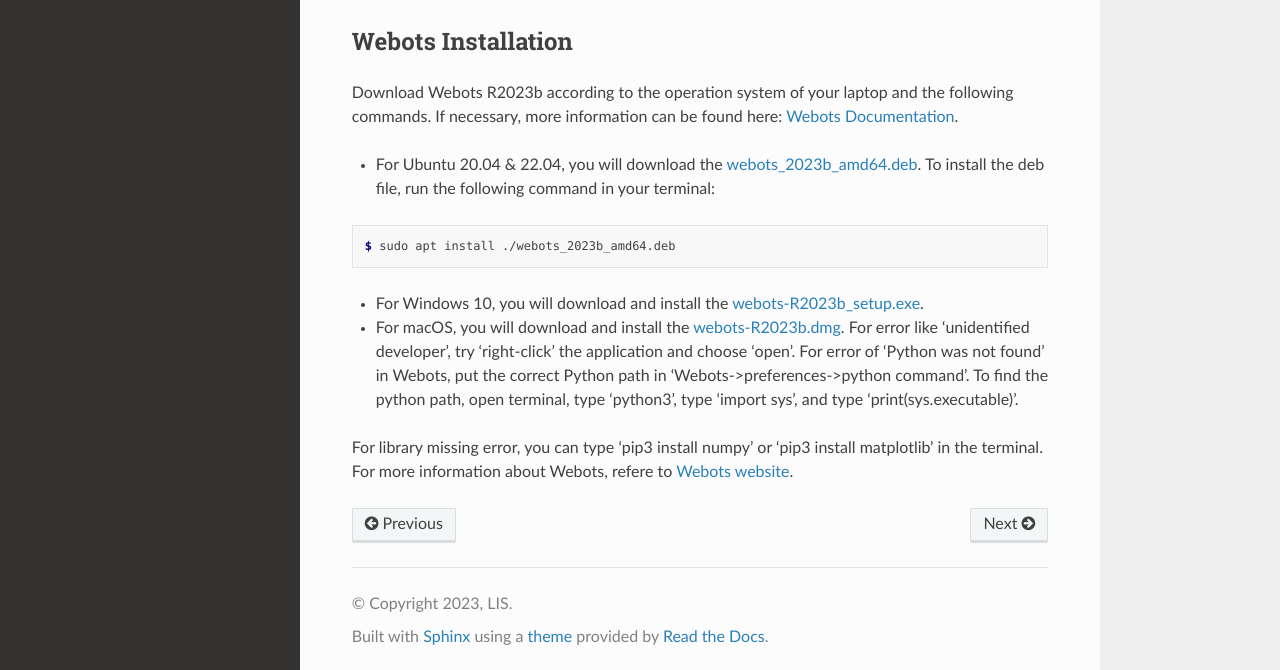
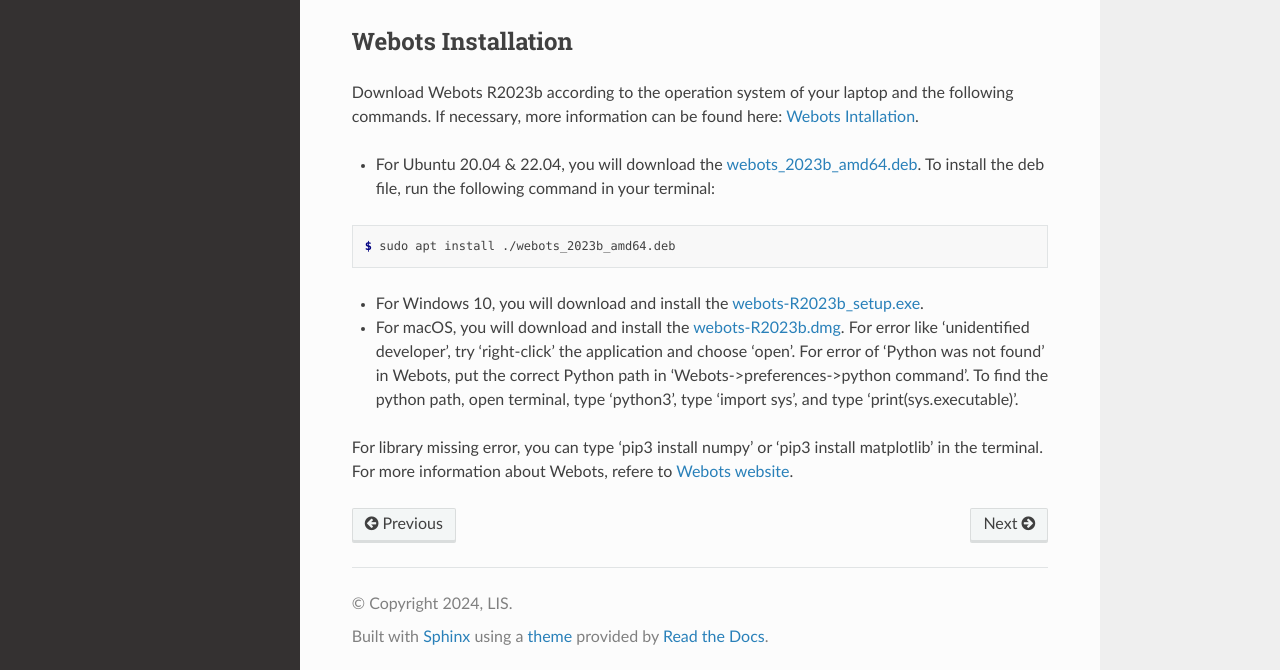
Before and after one commit to lis-epfl/micro-502, a Sphinx documentation site: the page built from docs/exercise_0/webots_introduction.rst, in a window 1280 px wide and 1224 px high. Shown: the part 551-1221 px from the top of the window. Built offline with Sphinx 7.4.7 and the Read the Docs theme 2.0.0, drawn with Linux system fonts in a browser that asks for light colours.

Commit message:
Bugfix exercise_0 documentation

```diff
--- a/docs/conf.py
+++ b/docs/conf.py
@@ -7,7 +7,7 @@
 # https://www.sphinx-doc.org/en/master/usage/configuration.html#project-information
 
 project = 'crazy-practical'
-copyright = '2023, LIS'
+copyright = '2024, LIS'
 author = 'LIS'
 
 # -- General configuration ---------------------------------------------------
--- a/docs/exercise_0/webots_introduction.rst
+++ b/docs/exercise_0/webots_introduction.rst
@@ -17,7 +17,7 @@
 Webots Installation
 -------------------
 Download Webots R2023b according to the operation system of your laptop and the following commands.
-If necessary, more information can be found here: `Webots Documentation <https://cyberbotics.com/doc/guide/installation-procedure>`_.
+If necessary, more information can be found here: `Webots Intallation <https://cyberbotics.com/doc/guide/installation-procedure>`_.
 
 - For Ubuntu 20.04 & 22.04, you will download the `webots_2023b_amd64.deb <https://github.com/cyberbotics/webots/releases/download/R2023b/webots_2023b_amd64.deb>`_. To install the deb file, run the following command in your terminal:
 
```
Also changed, not shown: docs/exercise_0/exercise_0_description.rst (+7 -8 lines).
